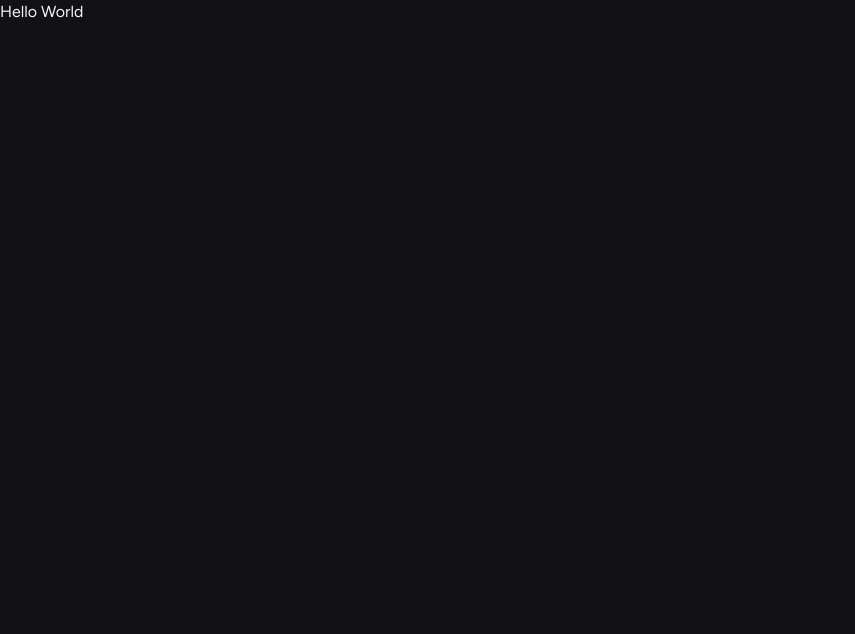
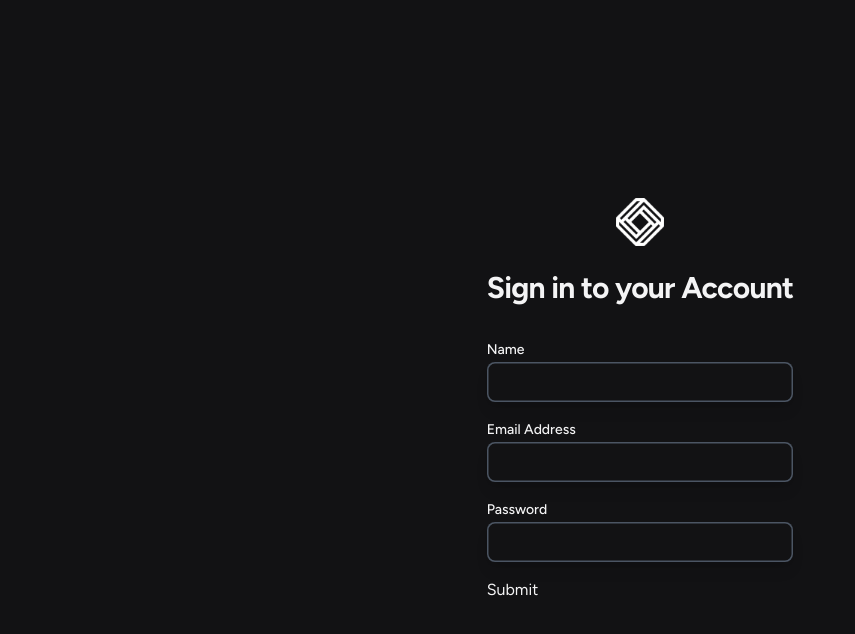
Before and after one commit to nakshatraraghav/next-auth-implementation, a Next.js app: page / in a window 1280 px wide. Shown: the top 634 px of the page, without its empty margins (0-855 px from the left). Built offline with nearby package versions, Linux system fonts and the light colour scheme.

Commit message:
(install): installed class-variance-authority

```diff
--- a/package.json
+++ b/package.json
@@ -15,6 +15,7 @@
     "@types/react": "18.2.14",
     "@types/react-dom": "18.2.6",
     "autoprefixer": "10.4.14",
+    "class-variance-authority": "^0.6.1",
     "clsx": "^1.2.1",
     "eslint": "8.44.0",
     "eslint-config-next": "13.4.9",
--- a/src/app/(site)/page.tsx
+++ b/src/app/(site)/page.tsx
@@ -1,3 +1,22 @@
-export default function Home() {
-  return <div>Hello World</div>;
+import Image from "next/image";
+
+import AuthForm from "@/components/auth/AuthForm";
+
+export default function Page() {
+  return (
+    <div className="flex flex-col h-screen justify-center items-center">
+      <div className="flex flex-col items-center">
+        <Image
+          src="/images/logo.png"
+          height={48}
+          width={48}
+          alt="Conversify Logo"
+        />
+        <h2 className="mt-6 text-3xl font-bold tracking-tight">
+          Sign in to your Account
+        </h2>
+        <AuthForm />
+      </div>
+    </div>
+  );
 }
--- /dev/null
+++ b/src/components/auth/AuthForm.tsx
@@ -0,0 +1,78 @@
+"use client";
+
+import { useCallback, useMemo, useState } from "react";
+import { FieldValues, SubmitHandler, useForm } from "react-hook-form";
+import { zodResolver } from "@hookform/resolvers/zod";
+import { loginSchema, registerSchema } from "@/server/schemas/auth/auth.schema";
+
+import Input from "@/components/ui/input";
+
+type variant = "login" | "register";
+
+export default function AuthForm() {
+  const [variant, setVariant] = useState<variant>("register");
+
+  const schema = useMemo(() => {
+    if (variant === "login") {
+      return loginSchema;
+    } else {
+      return registerSchema;
+    }
+  }, [variant]);
+
+  const {
+    register,
+    handleSubmit,
+    formState: { errors },
+  } = useForm<FieldValues>({
+    defaultValues: {
+      name: "",
+      email: "",
+      password: "",
+    },
+    resolver: zodResolver(schema),
+  });
+
+  const toggle = useCallback(() => {
+    if (variant === "login") {
+      setVariant("register");
+    } else {
+      setVariant("login");
+    }
+  }, [variant]);
+
+  const submit: SubmitHandler<FieldValues> = (data) => {
+    console.log(data);
+  };
+
+  return (
+    <div className="mt-8 w-full">
+      <form onSubmit={handleSubmit(submit)} className="space-y-4">
+        {variant === "register" && (
+          <Input
+            id="name"
+            type="text"
+            label="Name"
+            register={register}
+            errors={errors}
+          />
+        )}
+        <Input
+          id="email"
+          type="email"
+          label="Email Address"
+          register={register}
+          errors={errors}
+        />
+        <Input
+          id="password"
+          type="password"
+          label="Password"
+          register={register}
+          errors={errors}
+        />
+        <button type="submit">Submit</button>
+      </form>
+    </div>
+  );
+}
--- a/tailwind.config.js
+++ b/tailwind.config.js
@@ -9,5 +9,7 @@ module.exports = {
     extend: {
     },
   },
-  plugins: [],
+  plugins: [require("@tailwindcss/forms")({
+    strategy: "class"
+  })],
 }
```
Also changed, not shown: 1 other file (tests, documents, lock files or other folders).
